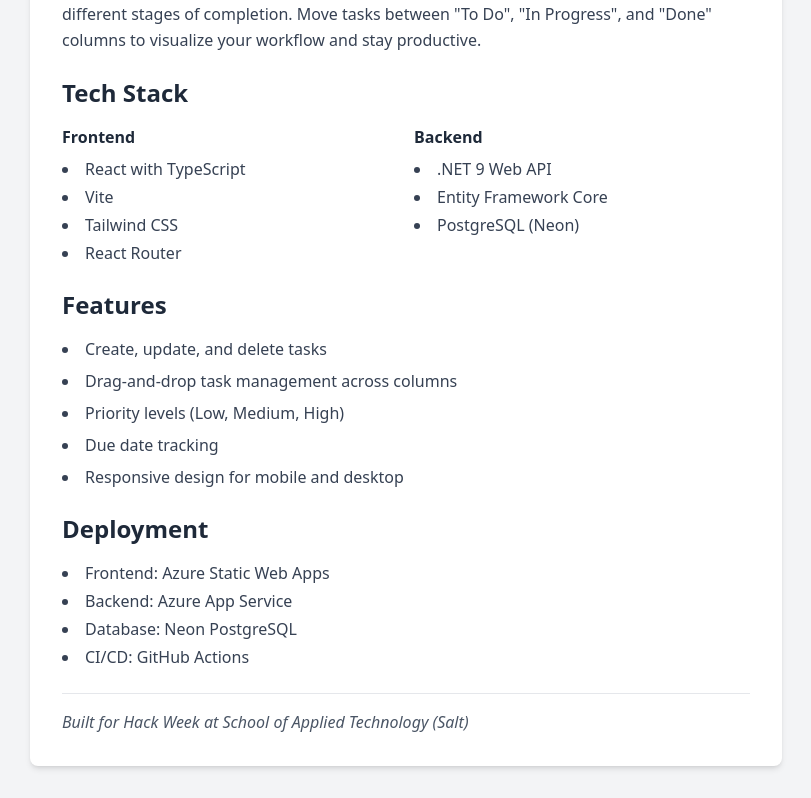
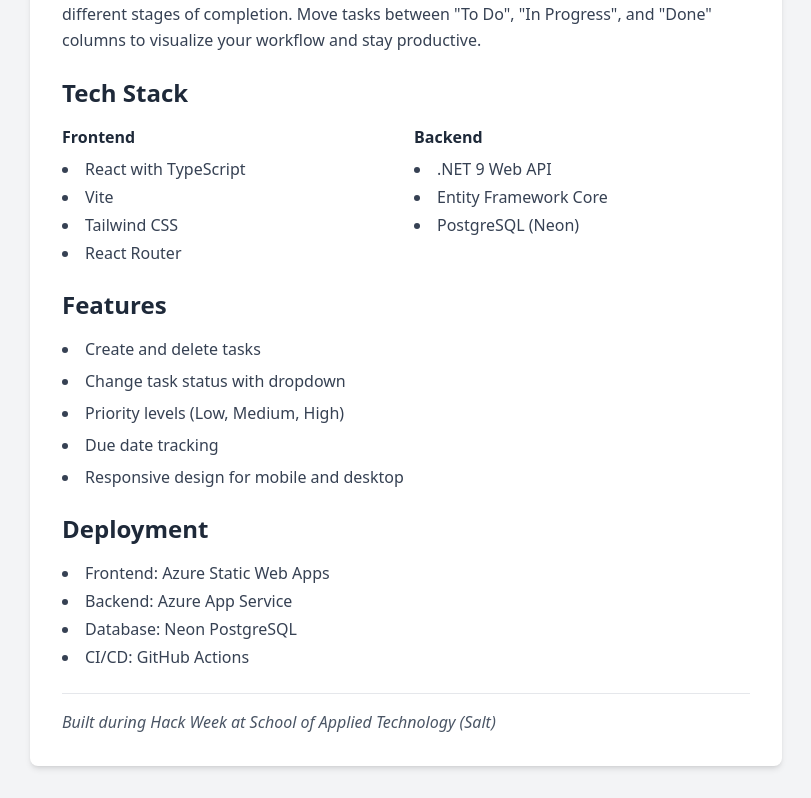
Before and after one commit to johanjaners/kanban-board, a React app in the folder frontend/: page /about in a window 1280 px wide. Shown: the part 273-1071 px from the top of the page, without its empty margins (234-1045 px from the left). Built offline with nearby package versions, Linux system fonts and the light colour scheme; no server answers; the HTML template or start-up script is replaced by a standard one.

Commit message:
feat: update features section in About component

```diff
--- a/frontend/src/pages/About.tsx
+++ b/frontend/src/pages/About.tsx
@@ -38,8 +38,8 @@
         <section>
           <h2 className="text-2xl font-semibold text-gray-800 mb-4">Features</h2>
           <ul className="list-disc list-inside text-gray-700 space-y-2">
-            <li>Create, update, and delete tasks</li>
-            <li>Drag-and-drop task management across columns</li>
+            <li>Create and delete tasks</li>
+            <li>Change task status with dropdown</li>
             <li>Priority levels (Low, Medium, High)</li>
             <li>Due date tracking</li>
             <li>Responsive design for mobile and desktop</li>
@@ -58,7 +58,7 @@
 
         <section className="pt-4 border-t border-gray-200">
           <p className="text-gray-600 italic">
-            Built for Hack Week at School of Applied Technology (Salt)
+            Built during Hack Week at School of Applied Technology (Salt)
           </p>
         </section>
       </div>
```
